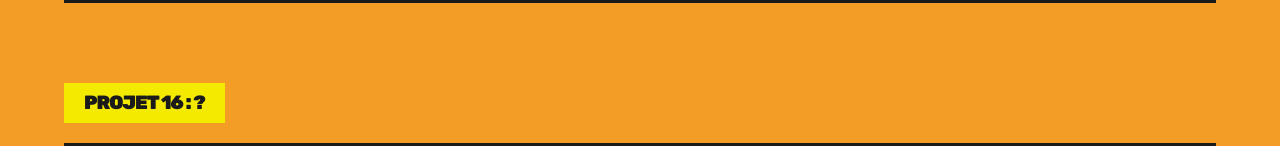
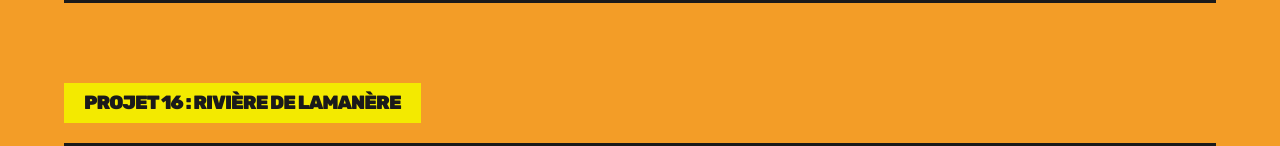
Before and after one commit to yayaaaas/yayaaaas.github.io, a plain HTML site: page photographies.html in a window 1280 px wide. Shown: the part 10897-11043 px from the top of the page. Drawn offline with Linux system fonts and the light colour scheme.

Commit message:
Update photographies.html

```diff
--- a/photographies.html
+++ b/photographies.html
@@ -159,7 +159,7 @@
         </section>
 
         <section class="photo-series">
-            <h3 class="series-name">Projet 16 : ? </h3>
+            <h3 class="series-name">Projet 16 : Rivière de Lamanère </h3>
         <div class="collage-grid triple">
             <div class="item"><img src="img/16/1.JPG" alt=""></div>
             <div class="item"><img src="img/16/2.JPG" alt=""></div>
```
